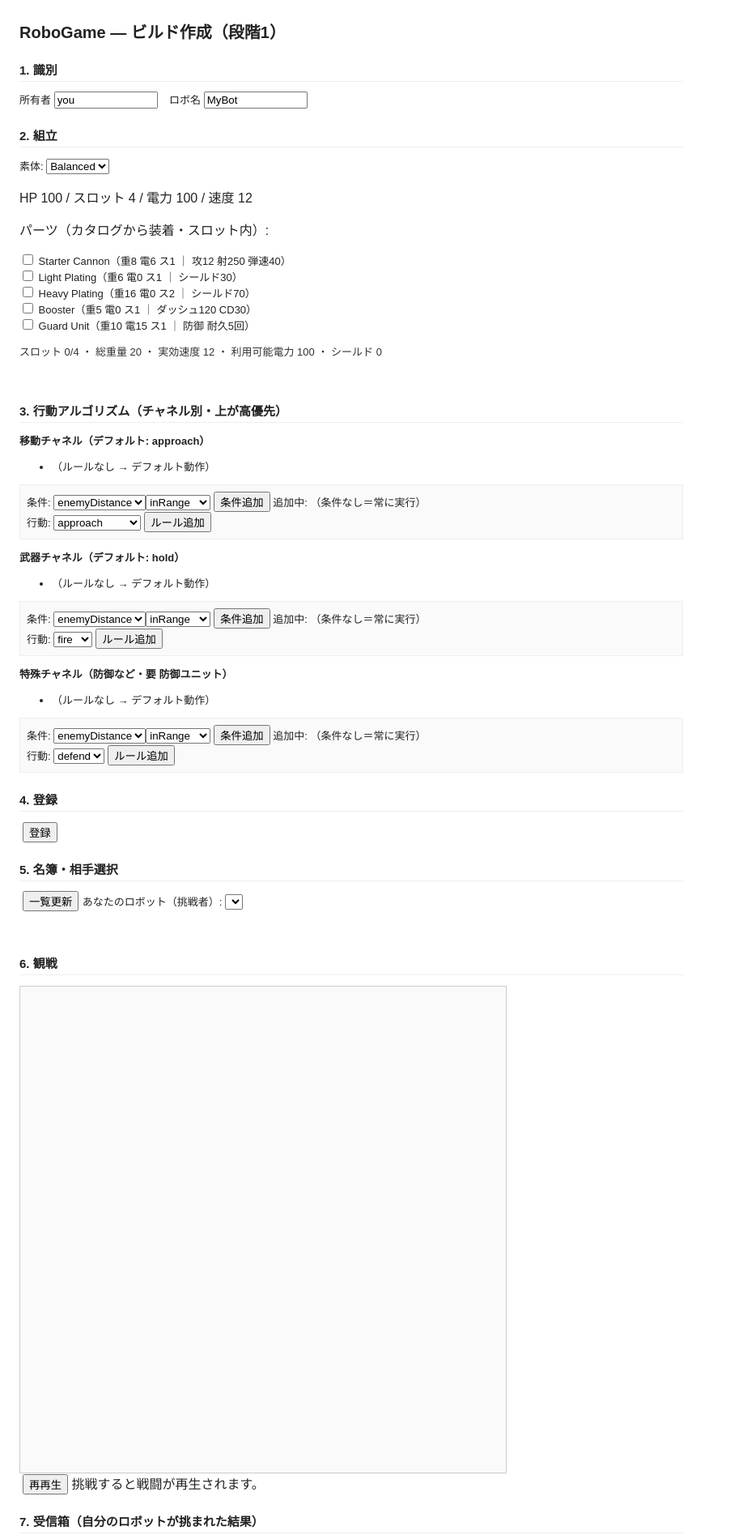
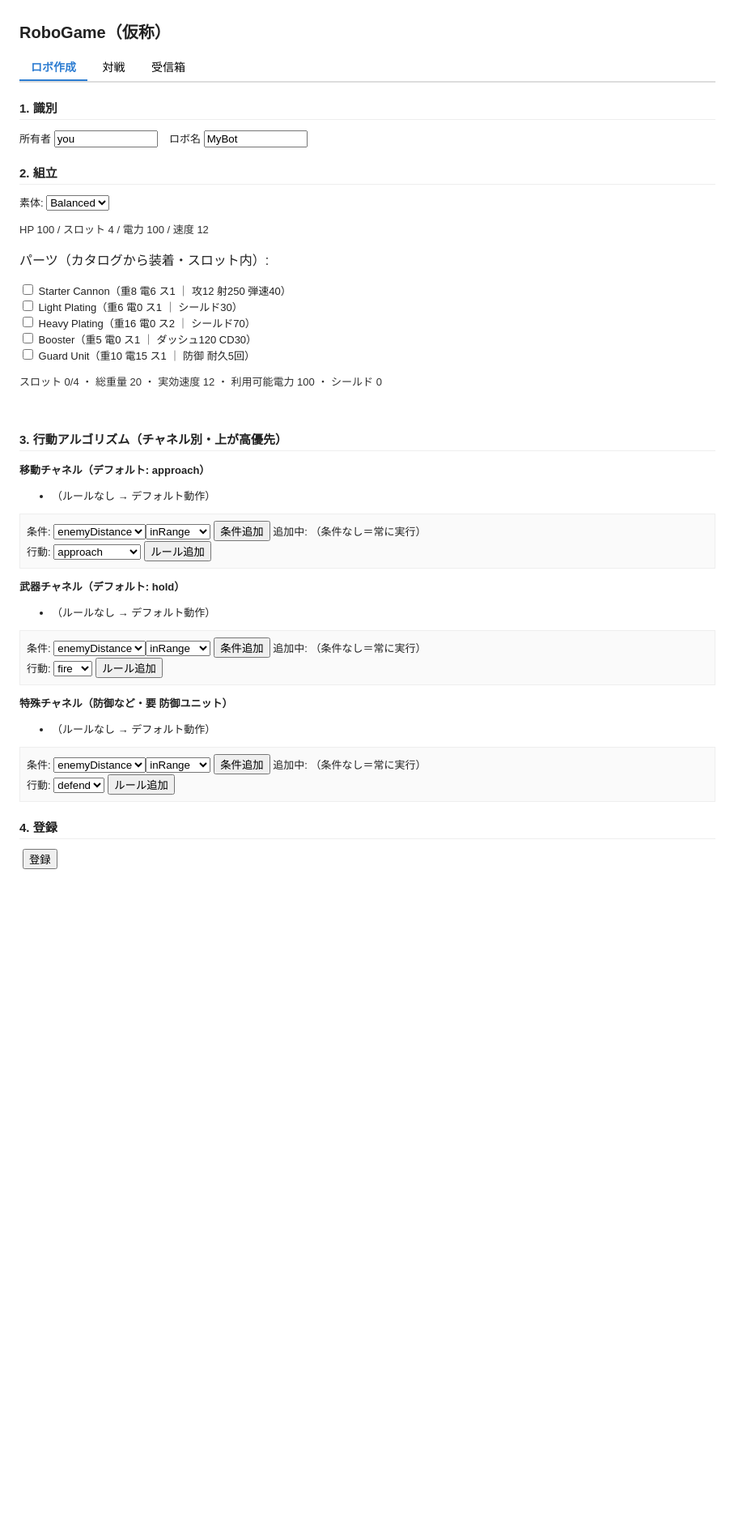
Before and after one commit to kokisato0085-cell/robogame, a website built with Vite: page client/index.html in a window 1280 px wide. Shown: the top 1900 px of the page at 81% size, without its empty margins (0-923 px from the left). After the commit the page ends 1097 px from the top, so only its background shows below. Built offline with nearby package versions, Linux system fonts and the light colour scheme; files whose address does not match are found by name.

Commit message:
feat(client): UIタブ化＋owner記憶（段階3 S3-T3）
ロボ作成/対戦/受信箱の3タブに再編、対戦・受信箱は各専用の観戦Canvas+player。
owner名をlocalStorageに記憶しリロード後も自動入力。

Co-Authored-By: Claude Opus 4.8 <noreply@anthropic.com>

```diff
--- a/client/index.html
+++ b/client/index.html
@@ -3,33 +3,45 @@
   <head>
     <meta charset="UTF-8" />
     <meta name="viewport" content="width=device-width, initial-scale=1.0" />
-    <title>RoboGame — ビルド作成（段階1）</title>
+    <title>RoboGame（仮称）</title>
     <style>
-      body { font-family: sans-serif; margin: 24px; color: #222; max-width: 820px; }
+      body { font-family: sans-serif; margin: 24px; color: #222; max-width: 860px; }
       h1 { font-size: 20px; }
-      h2 { font-size: 15px; margin-top: 22px; border-bottom: 1px solid #eee; padding-bottom: 4px; }
+      h2 { font-size: 15px; margin-top: 20px; border-bottom: 1px solid #eee; padding-bottom: 4px; }
       h3 { font-size: 13px; margin: 12px 0 4px; }
       label { font-size: 13px; margin-right: 10px; }
       input[type="text"] { width: 120px; }
       button { cursor: pointer; margin-left: 4px; }
-      #constraints { font-size: 13px; color: #333; }
+      .tabs { margin: 12px 0; border-bottom: 2px solid #ddd; }
+      .tab { font-size: 14px; padding: 6px 14px; border: none; background: none; margin: 0; border-bottom: 2px solid transparent; }
+      .tab.active { font-weight: bold; color: #2d7dd2; border-bottom-color: #2d7dd2; }
+      .panel { display: none; }
+      .panel.active { display: block; }
+      #constraints, .info { font-size: 13px; color: #333; }
       .warn { color: #c0392b; font-size: 13px; min-height: 18px; }
       .addform { font-size: 13px; background: #fafafa; border: 1px solid #eee; padding: 8px; margin-top: 6px; }
       ul { font-size: 13px; }
-      .note { color: #888; font-size: 12px; }
-      #register-msg { font-size: 13px; margin-left: 8px; }
+      canvas { border: 1px solid #ccc; background: #fafafa; display: block; }
+      .msg, #register-msg { font-size: 13px; margin-left: 8px; }
     </style>
   </head>
   <body>
-    <h1>RoboGame — ビルド作成（段階1）</h1>
+    <h1>RoboGame（仮称）</h1>
+    <div class="tabs">
+      <button class="tab active" data-tab="create">ロボ作成</button>
+      <button class="tab" data-tab="battle">対戦</button>
+      <button class="tab" data-tab="inbox">受信箱</button>
+    </div>
 
+    <!-- ロボ作成 -->
+    <section id="panel-create" class="panel active">
       <h2>1. 識別</h2>
       <label>所有者 <input type="text" id="in-owner" value="you" /></label>
       <label>ロボ名 <input type="text" id="in-name" value="MyBot" /></label>
 
       <h2>2. 組立</h2>
       <label>素体: <select id="sel-chassis"></select></label>
-    <p id="chassis-info"></p>
+      <p id="chassis-info" class="info"></p>
       <p>パーツ（カタログから装着・スロット内）:</p>
       <div id="parts-catalog"></div>
       <p id="constraints"></p>
@@ -45,22 +57,31 @@
 
       <h2>4. 登録</h2>
       <button id="btn-register">登録</button><span id="register-msg"></span>
+    </section>
 
-    <h2>5. 名簿・相手選択</h2>
+    <!-- 対戦 -->
+    <section id="panel-battle" class="panel">
+      <h2>名簿・相手選択</h2>
       <button id="btn-refresh">一覧更新</button>
       <label> あなたのロボット（挑戦者）: <select id="sel-challenger"></select></label>
       <ul id="roster"></ul>
       <p class="warn" id="challenge-msg"></p>
+      <h2>観戦</h2>
+      <canvas id="arena-battle" width="600" height="600"></canvas>
+      <div><button id="btn-restart-battle">再再生</button> <span id="status-battle">挑戦すると戦闘が再生されます。</span></div>
+    </section>
 
-    <h2>6. 観戦</h2>
-    <canvas id="arena" width="600" height="600" style="border:1px solid #ccc;background:#fafafa;display:block"></canvas>
-    <div><button id="btn-restart">再再生</button> <span id="status">挑戦すると戦闘が再生されます。</span></div>
-
-    <h2>7. 受信箱（自分のロボットが挑まれた結果）</h2>
+    <!-- 受信箱 -->
+    <section id="panel-inbox" class="panel">
+      <h2>受信箱（自分のロボットが挑まれた結果）</h2>
       <label>所有者 <input type="text" id="in-inbox-owner" value="you" /></label>
       <button id="btn-inbox">受信箱を表示</button>
       <ul id="inbox"></ul>
       <p class="warn" id="inbox-msg"></p>
+      <h2>観戦</h2>
+      <canvas id="arena-inbox" width="600" height="600"></canvas>
+      <div><button id="btn-restart-inbox">再再生</button> <span id="status-inbox">「観戦」を押すと再生されます。</span></div>
+    </section>
 
     <script type="module" src="/src/main.ts"></script>
   </body>
--- a/client/src/main.ts
+++ b/client/src/main.ts
@@ -235,6 +235,7 @@ async function register(): Promise<void> {
     const robot = await createRobot(owner, name, build);
     msg.textContent = `登録成功: ${robot.name}（${robot.id}）`;
     el<HTMLInputElement>("in-inbox-owner").value = owner; // 受信箱の所有者欄も自分に合わせる
+    localStorage.setItem("rg-owner", owner); // owner を記憶
     await refreshRoster(); // 登録した機体を名簿に反映
   } catch (e) {
     msg.textContent = `登録失敗: ${(e as Error).message}`;
@@ -243,7 +244,8 @@ async function register(): Promise<void> {
 
 // ---- 名簿・挑戦・観戦（F2 / F3） ----
 
-const player = createPlayer(el<HTMLCanvasElement>("arena"), el("status"));
+const playerBattle = createPlayer(el<HTMLCanvasElement>("arena-battle"), el("status-battle"));
+const playerInbox = createPlayer(el<HTMLCanvasElement>("arena-inbox"), el("status-inbox"));
 
 async function refreshRoster(): Promise<void> {
   const roster = await listRobots();
@@ -276,7 +278,7 @@ async function startChallenge(opponent: Robot): Promise<void> {
   }
   try {
     const battle = await challenge(challengerId, opponent.id);
-    player.play(battle.replay, battle.challenger.name, battle.opponent.name);
+    playerBattle.play(battle.replay, battle.challenger.name, battle.opponent.name);
   } catch (e) {
     msg.textContent = `挑戦失敗: ${(e as Error).message}`;
   }
@@ -310,7 +312,7 @@ async function showInbox(): Promise<void> {
       const li = document.createElement("li");
       li.append(
         `${b.challenger.name}（${b.challenger.owner}）からの挑戦 → ${defenderResult(b)} `,
-        makeButton("観戦", () => player.play(b.replay, b.challenger.name, b.opponent.name)),
+        makeButton("観戦", () => playerInbox.play(b.replay, b.challenger.name, b.opponent.name)),
       );
       list.appendChild(li);
     }
@@ -321,9 +323,30 @@ async function showInbox(): Promise<void> {
 
 // ---- 初期化 ----
 
+// タブ切替。
+function setActiveTab(name: string): void {
+  for (const btn of document.querySelectorAll<HTMLElement>(".tab")) {
+    btn.classList.toggle("active", btn.dataset.tab === name);
+  }
+  for (const panel of document.querySelectorAll<HTMLElement>(".panel")) {
+    panel.classList.toggle("active", panel.id === `panel-${name}`);
+  }
+}
+for (const btn of document.querySelectorAll<HTMLElement>(".tab")) {
+  btn.addEventListener("click", () => setActiveTab(btn.dataset.tab ?? "create"));
+}
+
+// owner 名を記憶して自動入力（毎回入力の手間を緩和）。
+const savedOwner = localStorage.getItem("rg-owner");
+if (savedOwner) {
+  el<HTMLInputElement>("in-owner").value = savedOwner;
+  el<HTMLInputElement>("in-inbox-owner").value = savedOwner;
+}
+
 el("btn-register").addEventListener("click", () => void register());
 el("btn-refresh").addEventListener("click", () => void refreshRoster());
-el("btn-restart").addEventListener("click", () => player.restart());
+el("btn-restart-battle").addEventListener("click", () => playerBattle.restart());
+el("btn-restart-inbox").addEventListener("click", () => playerInbox.restart());
 el("btn-inbox").addEventListener("click", () => void showInbox());
 renderChassisSelect();
 renderPartsCatalog();
```
Also changed, not shown: README.md. Lines whose indentation alone changed are shown as unchanged.
